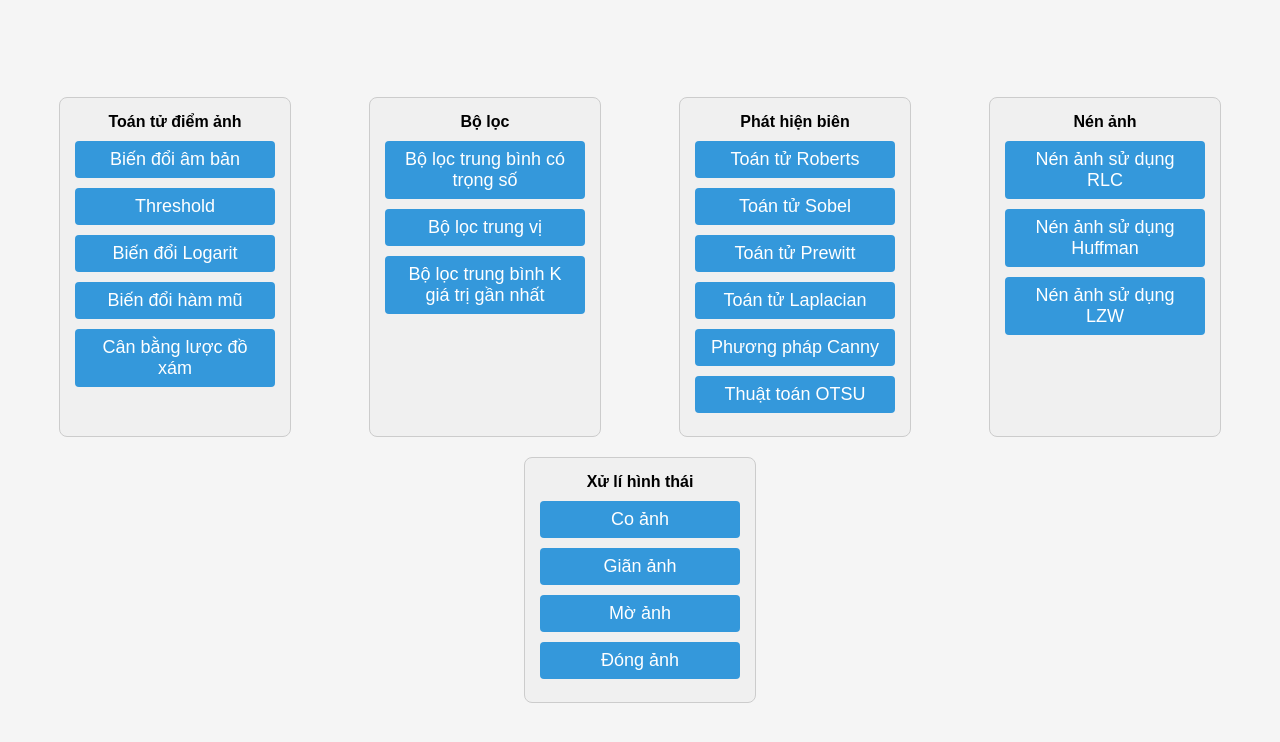
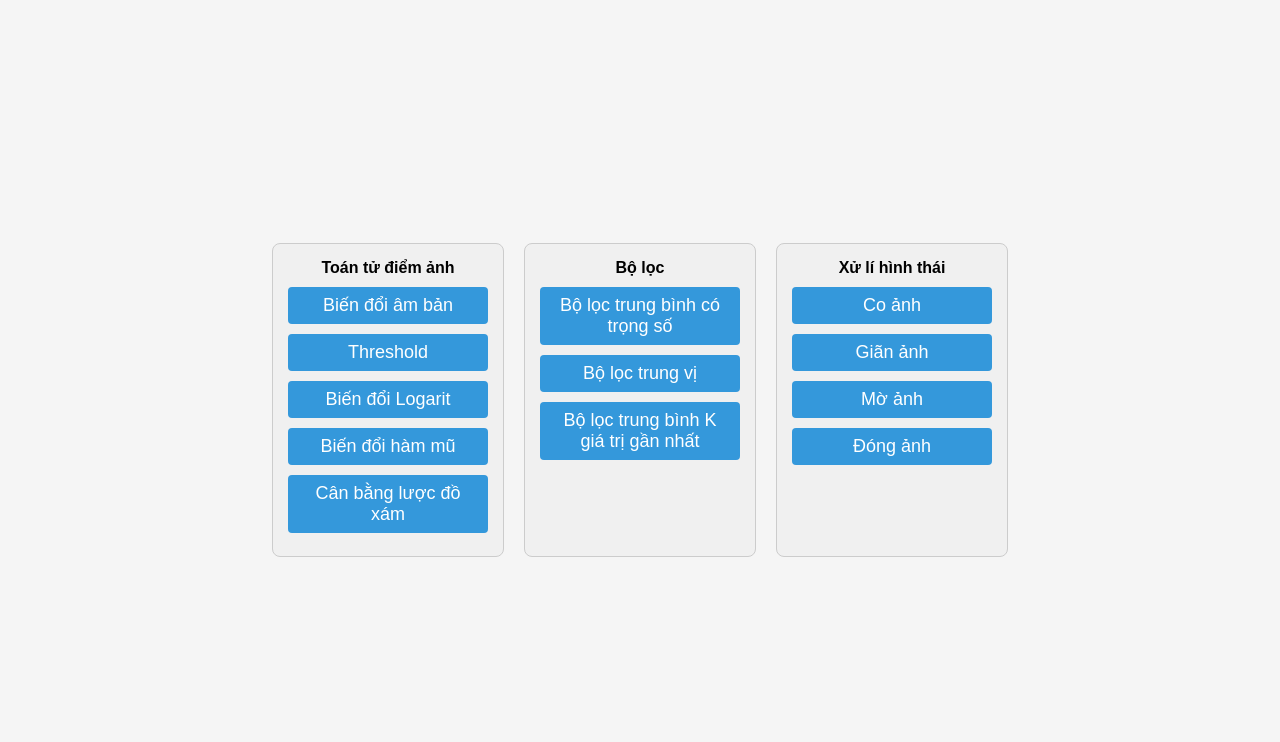
Before and after one commit to tiamo405/Image-Processing, a Flask app: page / in a window 1280 px wide. Shown: the top 742 px of the page. Run offline with Flask 3, Linux system fonts and the light colour scheme.

Commit message:
comment 1 số thuật

```diff
--- a/templates/index.html
+++ b/templates/index.html
@@ -136,7 +136,7 @@
             <a class="btn btn-primary" href="/median">Bộ lọc trung vị</a>
             <a class="btn btn-primary" href="/knn_average">Bộ lọc trung bình K giá trị gần nhất</a>
         </div>
-        <div class="group">
+        <!-- <div class="group">
             <label>Phát hiện biên</label>
             <a class="btn btn-primary" href="/roberts">Toán tử Roberts</a>
             <a class="btn btn-primary" href="/sobel">Toán tử Sobel</a>
@@ -150,7 +150,7 @@
             <a class="btn btn-primary" href="/rlc">Nén ảnh sử dụng RLC</a>
             <a class="btn btn-primary" href="/huffman">Nén ảnh sử dụng Huffman</a>
             <a class="btn btn-primary" href="/lzw">Nén ảnh sử dụng LZW</a>
-        </div>
+        </div> -->
         <div class="group">
             <label>Xử lí hình thái</label>
             <a class="btn btn-primary" href="/erosion">Co ảnh</a>
```
